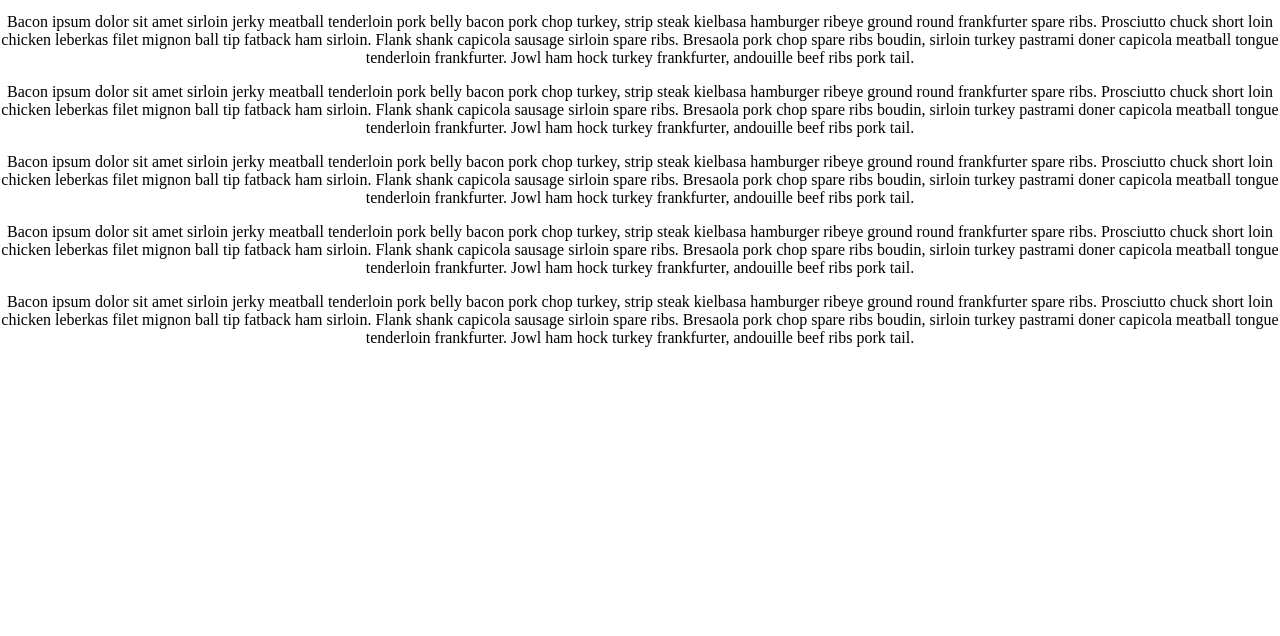
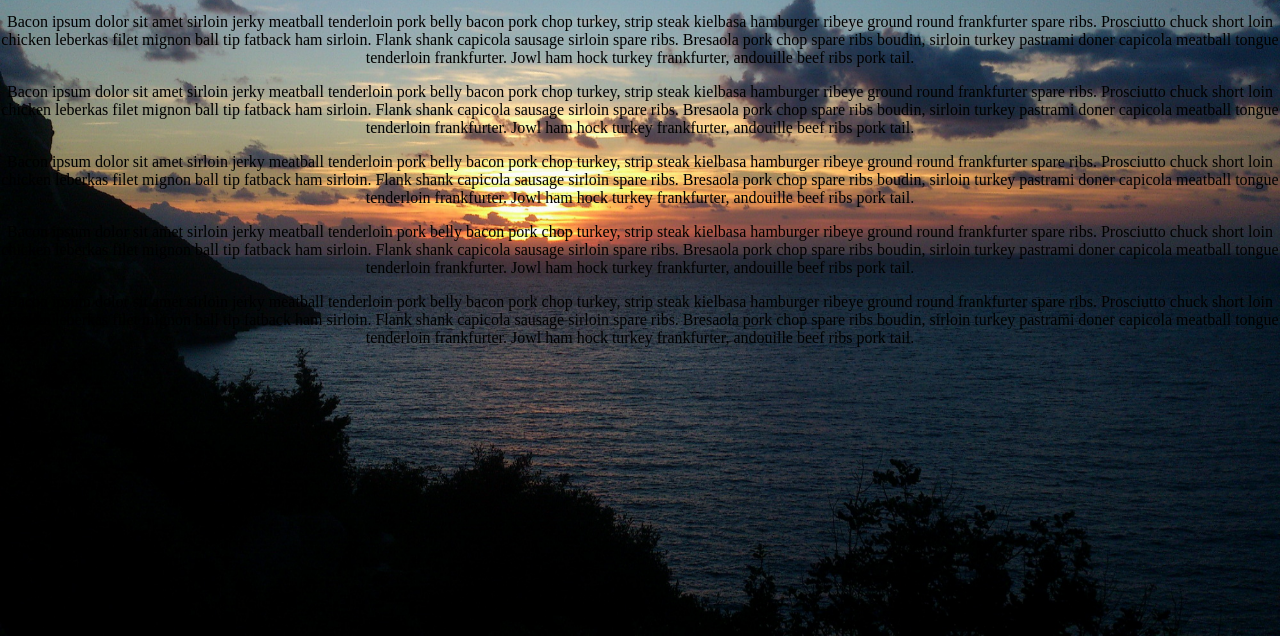
Before and after one commit to Tanielian/Navigation-bar, a plain HTML site: page index.html in a window 1280 px wide. Shown: the part 164-800 px from the top of the page. Drawn offline with Linux system fonts and the light colour scheme.

Commit message:
Update style.css

```diff
--- a/css/style.css
+++ b/css/style.css
@@ -12,7 +12,7 @@ body {
   width: 100%;
   height: 100%;
   margin:auto;
-  background-image: url('Navigation-bar/images/3.JPG');
+  background-image: url('../images/3.JPG');
   background-size:100% 100%;
   position:relative;
   background-attachment:fixed;
```
